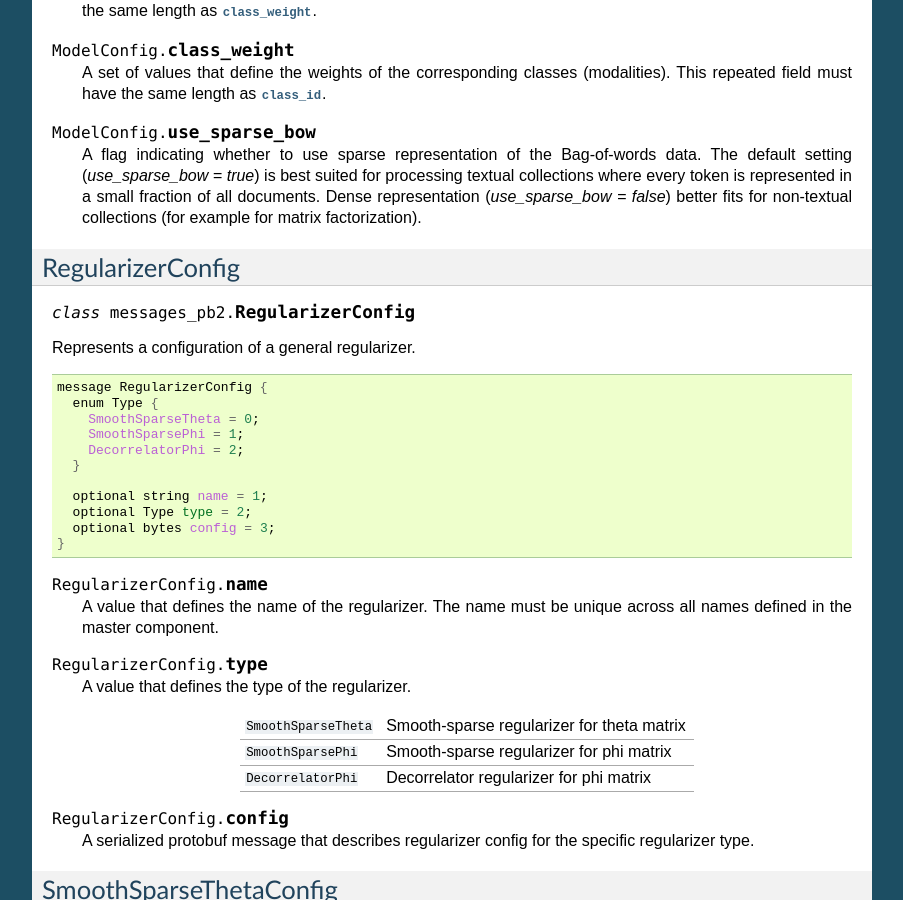
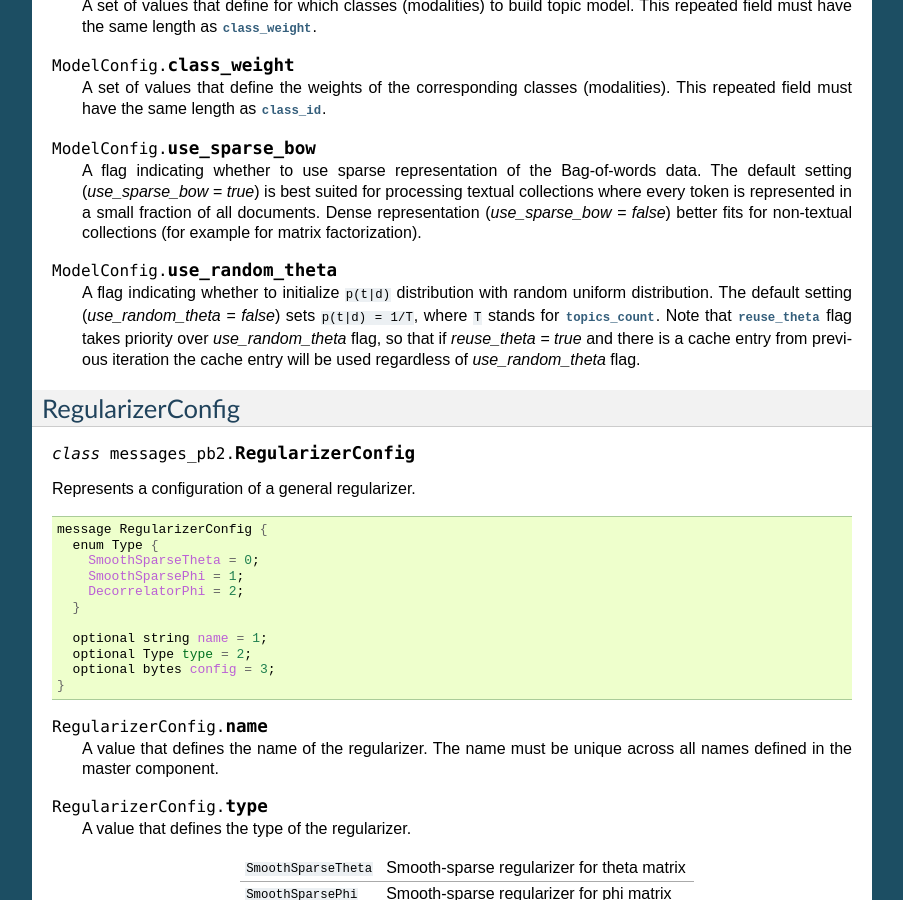
Before and after one commit to bigartm/bigartm, a Sphinx documentation site: the page built from docs/ref/messages.txt, in a window 1280 px wide and 900 px high, scrolled down 6689 px. Shown: the whole window, without its empty margins (198-1101 px from the left). Built offline with Sphinx 7.4.7, drawn with Linux system fonts in a browser that asks for light colours; formulas are drawn with MathJax 3; some of the changed text lies outside the part shown.

Commit message:
#44 Ensure repeatable results from run to run

```diff
--- a/docs/ref/messages.txt
+++ b/docs/ref/messages.txt
@@ -408,6 +408,7 @@
     repeated string class_id = 12;
     repeated float class_weight = 13;
     optional bool use_sparse_bow = 14 [default = true];
+    optional bool use_random_theta = 15 [default = false];
   }
 
 .. attribute:: ModelConfig.name
@@ -481,6 +482,15 @@
    where every token is represented in a small fraction of all documents.
    Dense representation (*use_sparse_bow = false*) better fits for non-textual collections
    (for example for matrix factorization).
+
+.. attribute:: ModelConfig.use_random_theta
+
+   A flag indicating whether to initialize ``p(t|d)`` distribution with random uniform distribution.
+   The default setting (*use_random_theta = false*) sets ``p(t|d) = 1/T``,
+   where ``T`` stands for :attr:`topics_count`.
+   Note that :attr:`reuse_theta` flag takes priority over *use_random_theta* flag,
+   so that if *reuse_theta = true* and there is a cache entry from previous iteration the cache entry
+   will be used regardless of *use_random_theta* flag.
 
 
 .. _RegularizerConfig:
```
Also changed, not shown: 5 other files.
